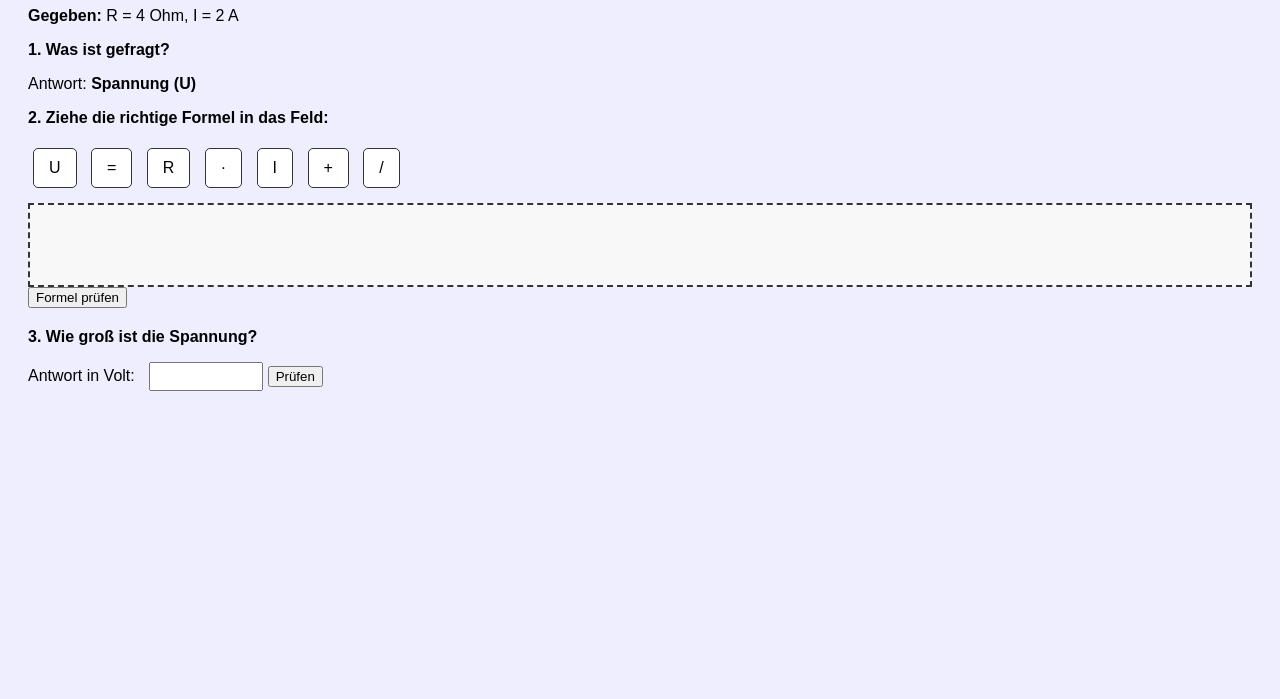
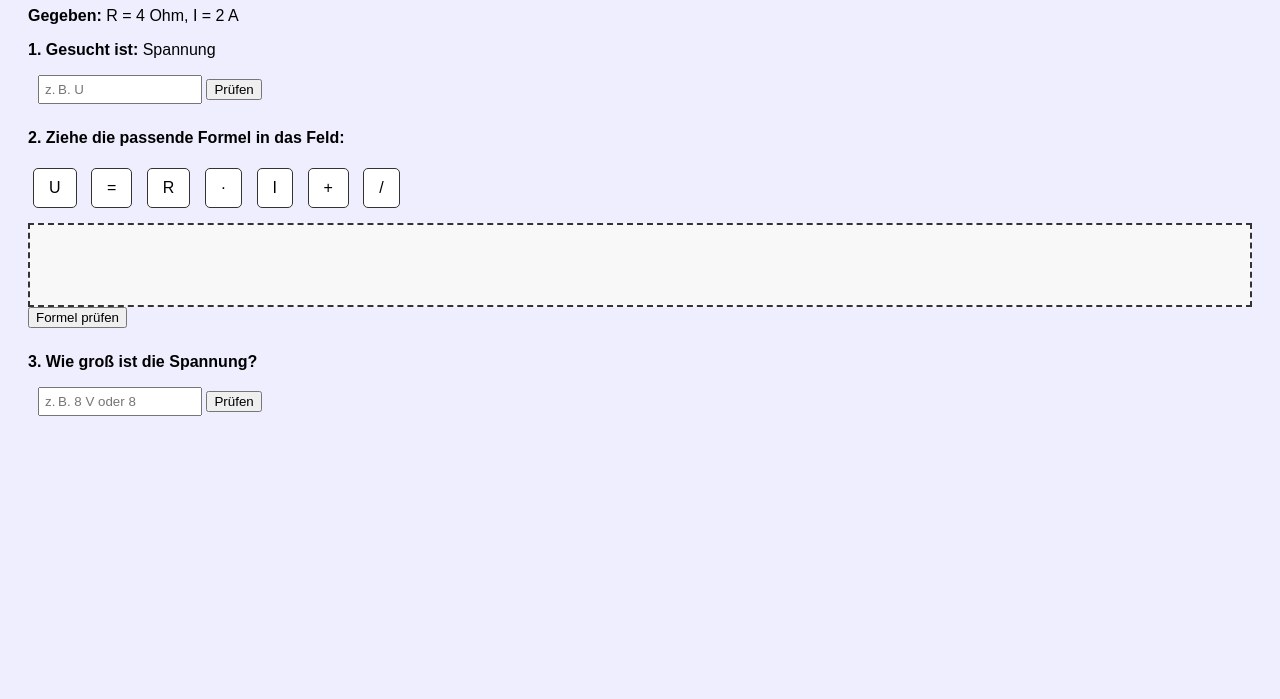
Before and after one commit to andreaswerther/Berechnung1, a plain HTML site: page index.html in a window 1280 px wide. Shown: the part 101-800 px from the top of the page. Drawn offline with Linux system fonts and the light colour scheme.

Commit message:
Add files via upload

```diff
--- a/index.html
+++ b/index.html
@@ -2,27 +2,31 @@
 <html lang="de">
 <head>
   <meta charset="UTF-8">
-  <title>Physik-Rechenfrage – Drag & Drop</title>
+  <title>Physik-Berechnung – Drag & Drop</title>
   <style>
     body { font-family: sans-serif; padding: 20px; background: #eef; }
-    .frage { margin-bottom: 20px; }
+    .frage { margin-bottom: 25px; }
     .droppable, .draggable { display: inline-block; padding: 10px 15px; margin: 5px; border: 1px solid #333; border-radius: 5px; background: white; cursor: grab; }
     .droppable { width: 40px; height: 40px; background: #ddd; text-align: center; vertical-align: middle; line-height: 40px; }
     #formelziel { min-height: 60px; border: 2px dashed #333; padding: 10px; margin-top: 10px; background: #f8f8f8; }
-    #feedback { margin-top: 15px; font-weight: bold; }
-    input[type='number'] { width: 100px; padding: 5px; margin-left: 10px; }
+    #feedback, #feedbackGesucht, #feedbackErgebnis { margin-top: 10px; font-weight: bold; }
+    input[type='text'], input[type='number'] { padding: 5px; margin-left: 10px; width: 150px; }
   </style>
 </head>
 <body>
 
-<h1>Berechnungsfrage: Spannung berechnen</h1>
+<h1>Berechnungsfrage: Spannung ermitteln</h1>
 
 <div class="frage">
   <p><strong>Gegeben:</strong> R = 4 Ohm, I = 2 A</p>
-  <p><strong>1. Was ist gefragt?</strong></p>
-  <p>Antwort: <strong>Spannung (U)</strong></p>
+  <p><strong>1. Gesucht ist:</strong> Spannung</p>
+  <input type="text" id="gesuchteGroesse" placeholder="z. B. U">
+  <button onclick="checkGesucht()">Prüfen</button>
+  <p id="feedbackGesucht"></p>
+</div>
 
-  <p><strong>2. Ziehe die richtige Formel in das Feld:</strong></p>
+<div class="frage">
+  <p><strong>2. Ziehe die passende Formel in das Feld:</strong></p>
   <div id="formelbox">
     <span class="draggable" draggable="true">U</span>
     <span class="draggable" draggable="true">=</span>
@@ -32,16 +36,15 @@
     <span class="draggable" draggable="true">+</span>
     <span class="draggable" draggable="true">/</span>
   </div>
-
   <div id="formelziel" ondragover="allowDrop(event)" ondrop="drop(event)"></div>
-
   <button onclick="checkFormel()">Formel prüfen</button>
   <p id="feedback"></p>
 </div>
 
 <div class="frage">
   <p><strong>3. Wie groß ist die Spannung?</strong></p>
-  <p>Antwort in Volt: <input type="number" id="nutzerErgebnis" /> <button onclick="checkErgebnis()">Prüfen</button></p>
+  <input type="text" id="nutzerErgebnis" placeholder="z. B. 8 V oder 8">
+  <button onclick="checkErgebnis()">Prüfen</button>
   <p id="feedbackErgebnis"></p>
 </div>
 
@@ -63,24 +66,36 @@ document.querySelectorAll('.draggable').forEach(el => {
   });
 });
 
+function checkGesucht() {
+  const eingabe = document.getElementById("gesuchteGroesse").value.trim();
+  if (eingabe === "U") {
+    document.getElementById("feedbackGesucht").textContent = "Richtig: Gesucht ist U.";
+    document.getElementById("feedbackGesucht").style.color = "green";
+  } else {
+    document.getElementById("feedbackGesucht").textContent = "Falsch. Gib den richtigen Buchstaben an – genau wie in der Formel.";
+    document.getElementById("feedbackGesucht").style.color = "red";
+  }
+}
+
 function checkFormel() {
   const ziel = Array.from(document.getElementById("formelziel").children).map(el => el.textContent).join('');
   if (ziel === "U=R·I") {
     document.getElementById("feedback").textContent = "Richtig! U = R · I ist korrekt.";
     document.getElementById("feedback").style.color = "green";
   } else {
-    document.getElementById("feedback").textContent = "Leider falsch. Überlege dir die Grundformel.";
+    document.getElementById("feedback").textContent = "Leider falsch. Überlege dir die Grundformel zur Spannung.";
     document.getElementById("feedback").style.color = "red";
   }
 }
 
 function checkErgebnis() {
-  const eingabe = parseFloat(document.getElementById("nutzerErgebnis").value);
-  if (eingabe === 8) {
-    document.getElementById("feedbackErgebnis").textContent = "Richtig: U = 4 · 2 = 8 Volt.";
+  const eingabe = document.getElementById("nutzerErgebnis").value.trim().toLowerCase();
+  const erlaubt = ["8", "8v", "8 v", "8volt", "8 volt"];
+  if (erlaubt.includes(eingabe.replace(/\s+/g, ''))) {
+    document.getElementById("feedbackErgebnis").textContent = "Richtig: 8 Volt ist korrekt berechnet.";
     document.getElementById("feedbackErgebnis").style.color = "green";
   } else {
-    document.getElementById("feedbackErgebnis").textContent = "Das Ergebnis stimmt noch nicht – überprüfe deine Rechnung.";
+    document.getElementById("feedbackErgebnis").textContent = "Leider nicht korrekt – prüfe deine Rechnung.";
     document.getElementById("feedbackErgebnis").style.color = "red";
   }
 }
```
